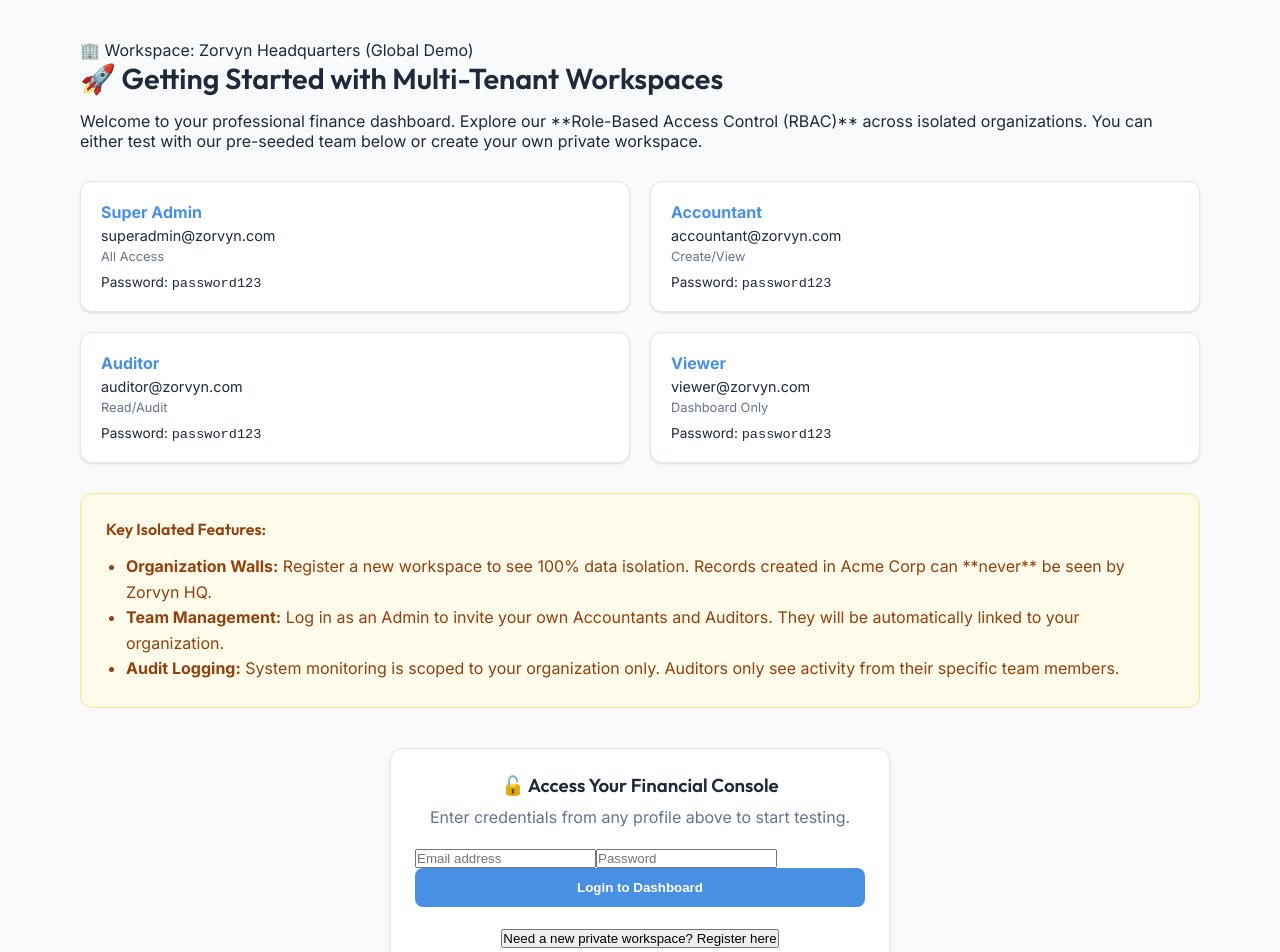
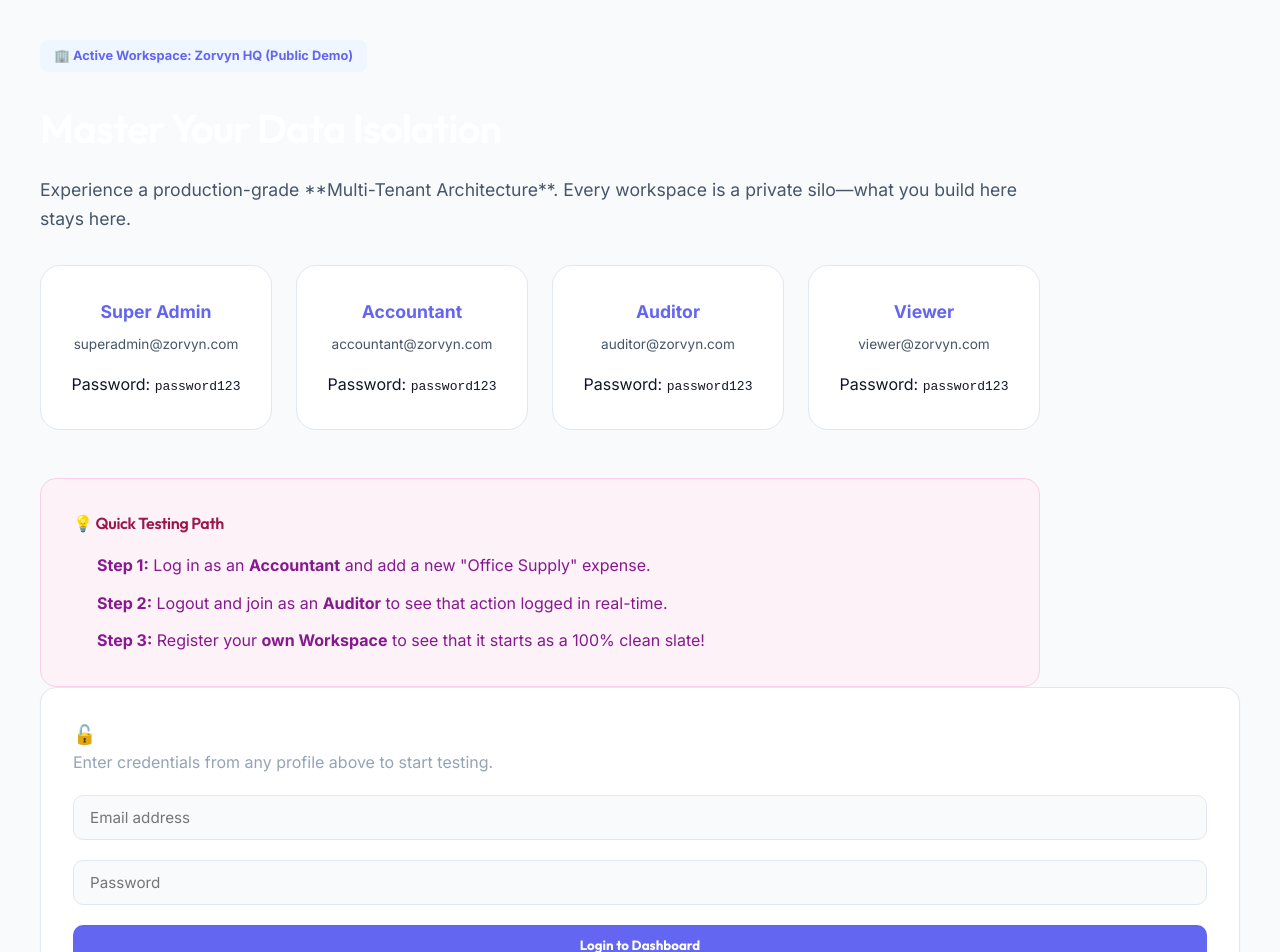
Before and after one commit to Kalash-Harchandani/zorvyn-finance-dashboard, a React (Create React App) app in the folder client/: page / in a window 1280 px wide. Shown: the top 952 px of the page. Built offline with nearby package versions, Linux system fonts and the light colour scheme.

Commit message:
UI Polish: Inter/Outfit fonts, Indigo/Slate theme, and improved 'How to Use' experience

```diff
--- a/client/src/App.css
+++ b/client/src/App.css
@@ -1,4 +1,44 @@
-/* Layout Containers */
+@import url('https://fonts.googleapis.com/css2?family=Inter:wght@300;400;500;600;700&family=Outfit:wght@400;500;600;700&display=swap');
+
+:root {
+  /* Ultra-Premium Slate & Indigo Design System */
+  --primary-color: #6366f1; /* Indigo 500 */
+  --primary-glow: rgba(99, 102, 241, 0.15);
+  --bg-main: #f8fafc; /* Slate 50 */
+  --card-bg: #ffffff;
+  --sidebar-bg: #ffffff;
+  --text-primary: #0f172a; /* Slate 900 */
+  --text-secondary: #475569; /* Slate 600 */
+  --text-muted: #94a3b8; /* Slate 400 */
+  --border-color: #e2e8f0; /* Slate 200 */
+  --success: #10b981;
+  --error: #f43f5e;
+  --radius-lg: 16px;
+  --radius-md: 10px;
+  --shadow-sm: 0 1px 2px 0 rgb(0 0 0 / 0.05);
+  --shadow-md: 0 4px 6px -1px rgb(0 0 0 / 0.1), 0 2px 4px -2px rgb(0 0 0 / 0.1);
+}
+
+* {
+  box-sizing: border-box;
+  margin: 0;
+  padding: 0;
+}
+
+body {
+  font-family: 'Inter', -apple-system, system-ui, sans-serif;
+  background-color: var(--bg-main);
+  color: var(--text-primary);
+  line-height: 1.6;
+  -webkit-font-smoothing: antialiased;
+}
+
+h1, h2, h3, h4 {
+  font-family: 'Outfit', sans-serif;
+  letter-spacing: -0.02em;
+}
+
+/* Base Layout */
 .app-layout {
   display: flex;
   min-height: 100vh;
@@ -6,339 +46,261 @@
 
 .main-content-view {
   flex: 1;
-  padding: 40px;
-  max-width: 1200px;
+  padding: 2.5rem;
+  overflow-y: auto;
+  max-width: 1400px;
   margin: 0 auto;
-  animation: fadeIn 0.4s ease-out;
 }
 
-.landing-login-section {
-  max-width: 500px;
-  margin: 40px auto;
-  border-top: 3px solid var(--primary-color);
-}
-
-.landing-login-section h3 {
-  text-align: center;
-  margin-bottom: 10px;
-}
-
-.landing-login-section p {
-  text-align: center;
-  margin-bottom: 20px;
-}
-
-/* Sidebar Styles */
+/* Sidebar Navigation */
 .sidebar-container {
   width: 280px;
-  background-color: var(--sidebar-bg);
-  color: white;
+  background: var(--sidebar-bg);
+  border-right: 1px solid var(--border-color);
   display: flex;
   flex-direction: column;
-  padding: 30px 20px;
+  padding: 2rem 1.5rem;
   height: 100vh;
   position: sticky;
   top: 0;
-  box-shadow: 4px 0 10px rgba(0,0,0,0.1);
 }
 
 .sidebar-header {
   display: flex;
   align-items: center;
-  gap: 15px;
-  margin-bottom: 40px;
+  gap: 12px;
+  margin-bottom: 2.5rem;
 }
 
 .site-logo {
   width: 40px;
   height: 40px;
-  background: linear-gradient(135deg, var(--primary-color), #8b5cf6);
-  border-radius: 10px;
+  background: var(--primary-color);
+  color: white;
+  border-radius: 12px;
+  display: flex;
+  align-items: center;
+  justify-content: center;
+  font-family: 'Outfit', sans-serif;
+  font-weight: 700;
+  box-shadow: 0 4px 12px rgba(99, 102, 241, 0.3);
+}
+
+.workspace-branding h2 { font-size: 1.1rem; }
+.workspace-branding small { color: var(--text-muted); font-weight: 600; font-size: 0.7rem; }
+
+.user-profile-summary {
+  background: #f1f5f9;
+  padding: 1rem;
+  border-radius: var(--radius-md);
+  display: flex;
+  align-items: center;
+  gap: 12px;
+  margin-bottom: 2rem;
+}
+
+.avatar {
+  background: var(--primary-color);
+  color: white;
+  width: 42px;
+  height: 42px;
+  border-radius: 50%;
   display: flex;
   align-items: center;
   justify-content: center;
   font-weight: 700;
-  font-size: 1.5rem;
 }
 
-.user-profile-summary {
+.username { font-weight: 600; font-size: 0.95rem; }
+.role-tag { font-size: 0.75rem; background: #e2e8f0; padding: 2px 8px; border-radius: 6px; font-weight: 600; }
+
+.sidebar-menu { flex: 1; display: flex; flex-direction: column; gap: 6px; }
+
+.menu-item {
   display: flex;
   align-items: center;
   gap: 12px;
-  background: rgba(255,255,255,0.05);
-  padding: 15px;
-  border-radius: var(--border-radius);
-  margin-bottom: 30px;
+  padding: 12px 16px;
+  border: none;
+  background: transparent;
+  color: var(--text-secondary);
+  border-radius: 10px;
+  cursor: pointer;
+  transition: all 0.2s;
+  font-weight: 500;
 }
 
-.avatar {
-  width: 45px;
-  height: 45px;
-  background: var(--primary-color);
-  border-radius: 50%;
-  display: flex;
-  align-items: center;
-  justify-content: center;
+.menu-item:hover { background: #f1f5f9; color: var(--primary-color); }
+.menu-item.active { background: #eff6ff; color: var(--primary-color); font-weight: 600; }
+
+.logout-menu-item {
+  color: var(--error);
+  margin-top: auto;
+  border: none;
+  background: transparent;
+  padding: 12px 16px;
   font-weight: 600;
-}
-
-.username {
-  font-size: 0.95rem;
-  font-weight: 600;
-}
-
-.role-tag {
-  font-size: 0.75rem;
-  background: rgba(255,255,255,0.1);
-  padding: 2px 8px;
+  cursor: pointer;
   border-radius: 10px;
-  margin-top: 4px;
-}
-
-.sidebar-menu {
-  flex: 1;
-  display: flex;
-  flex-direction: column;
-  gap: 8px;
-}
-
-.menu-item, .logout-menu-item {
   display: flex;
   align-items: center;
   gap: 12px;
-  padding: 12px 15px;
-  background: transparent;
-  border: none;
-  color: #94a3b8;
-  border-radius: var(--border-radius);
-  cursor: pointer;
-  transition: all 0.2s ease;
-  text-align: left;
-  font-size: 0.95rem;
 }
 
-.menu-item:hover, .menu-item.active {
-  background: rgba(255,255,255,0.1);
-  color: white;
-}
+.logout-menu-item:hover { background: #fff1f2; }
 
-.logout-menu-item {
-  margin-top: auto;
-  color: #fca5a5;
-}
-
-.logout-menu-item:hover {
-  background: rgba(239,68,68,0.1);
-}
-
-/* Stats Grid */
+/* Dashboard UI */
 .stats-grid {
   display: grid;
-  grid-template-columns: repeat(3, 1fr);
-  gap: 24px;
-  margin-bottom: 40px;
+  grid-template-columns: repeat(auto-fit, minmax(300px, 1fr));
+  gap: 1.5rem;
+  margin-bottom: 2.5rem;
 }
 
 .stat-card {
-  background: var(--card-bg);
-  padding: 24px;
-  border-radius: var(--border-radius);
+  background: white;
+  padding: 1.75rem;
+  border-radius: var(--radius-lg);
+  border: 1px solid var(--border-color);
   box-shadow: var(--shadow-sm);
-  border: 1px solid var(--border-color);
-  transition: transform 0.2s ease;
+  display: flex;
+  flex-direction: column;
 }
 
-.stat-card:hover { transform: translateY(-5px); }
+.stat-header { color: var(--text-secondary); font-weight: 600; font-size: 0.9rem; margin-bottom: 0.5rem; }
+.stat-value { font-size: 2.25rem; font-weight: 800; }
 
-.stat-header {
-  display: flex;
-  align-items: center;
-  gap: 10px;
-  margin-bottom: 12px;
+.stat-card.income .stat-value { color: var(--success); }
+.stat-card.expense .stat-value { color: var(--error); }
+.stat-card.net .stat-value { color: var(--primary-color); }
+
+.card-container {
+  background: white;
+  padding: 2rem;
+  border-radius: var(--radius-lg);
+  border: 1px solid var(--border-color);
+  box-shadow: var(--shadow-sm);
 }
 
-.stat-value {
-  font-size: 1.8rem;
-  font-weight: 700;
-  font-family: 'Outfit', sans-serif;
+.dashboard-grid {
+  display: grid;
+  grid-template-columns: 380px 1fr;
+  gap: 1.5rem;
 }
 
-.stat-card.income .stat-value { color: var(--success-color); }
-.stat-card.expense .stat-value { color: var(--error-color); }
-.stat-card.net .stat-value { color: var(--primary-color); }
-
-/* Dashboard Sections */
-.dashboard-grid {
-  display: grid;
-  grid-template-columns: 350px 1fr;
-  gap: 30px;
-}
-
-.card-container {
-  background: var(--card-bg);
-  padding: 24px;
-  border-radius: var(--border-radius);
-  box-shadow: var(--shadow-md);
-  border: 1px solid var(--border-color);
-}
-
-/* Form Styles */
-.form-card h3 { margin-bottom: 20px; }
-.form-group { margin-bottom: 15px; }
-.form-group.row { display: grid; grid-template-columns: 1fr 1fr; gap: 15px; }
-.input-group label { display: block; font-size: 0.85rem; margin-bottom: 5px; color: var(--text-muted); }
-
-.input-group input, .input-group select, textarea {
-  width: 100%;
-  padding: 10px;
+/* Forms */
+.create-form { display: flex; flex-direction: column; gap: 1.25rem; }
+input, select, textarea {
+  padding: 12px 16px;
+  border-radius: 10px;
   border: 1.5px solid var(--border-color);
-  border-radius: 8px;
+  background: #f8fafc;
   font-family: inherit;
-  transition: border-color 0.2s;
-}
-
-.input-group input:focus, .input-group select:focus {
-  border-color: var(--primary-color);
-  outline: none;
-}
-
-textarea { height: 100px; resize: none; }
-
-.currency-input { position: relative; }
-.currency-symbol { position: absolute; left: 10px; top: 10px; color: var(--text-muted); }
-.currency-input input { padding-left: 25px; }
-
-.btn {
-  padding: 12px 20px;
-  border: none;
-  border-radius: 8px;
-  font-weight: 600;
-  cursor: pointer;
+  font-size: 0.95rem;
   transition: all 0.2s;
 }
 
-.btn-primary { background: var(--primary-color); color: white; }
-.btn-primary:hover { background: var(--primary-hover); transform: translateY(-1px); }
-.btn-block { width: 100%; }
-.btn-delete { background: #fee2e2; color: #ef4444; border-radius: 6px; }
-.btn-delete:hover { background: #fecaca; }
-
-/* Table Styles */
-.table-container {
-  overflow-x: auto;
+input:focus {
+  outline: none;
+  border-color: var(--primary-color);
   background: white;
-  border-radius: var(--border-radius);
+  box-shadow: 0 0 0 4px var(--primary-glow);
 }
 
-.transaction-table {
-  width: 100%;
-  border-collapse: collapse;
+.btn {
+  padding: 12px 24px;
+  border-radius: 10px;
+  font-weight: 700;
+  cursor: pointer;
+  transition: all 0.2s;
+  font-family: 'Outfit', sans-serif;
+  border: none;
 }
 
-.transaction-table th, .transaction-table td {
-  padding: 15px 20px;
+.btn-primary { background: var(--primary-color); color: white; }
+.btn-primary:hover { background: #4f46e5; transform: translateY(-1px); }
+
+/* Tables */
+.transaction-table { width: 100%; border-collapse: collapse; margin-top: 1rem; }
+.transaction-table th {
   text-align: left;
+  padding: 1rem;
+  background: #f8fafc;
+  color: var(--text-secondary);
+  font-size: 0.8rem;
+  font-weight: 700;
+  text-transform: uppercase;
+  letter-spacing: 0.05em;
   border-bottom: 1px solid var(--border-color);
 }
 
-.transaction-table th {
-  background: #f1f5f9;
-  font-weight: 600;
-  text-transform: uppercase;
+.transaction-table td { padding: 1rem; border-bottom: 1px solid var(--border-color); font-size: 0.95rem; }
+.transaction-table tr:hover { background: #f8fafc; }
+
+.badge {
+  padding: 4px 12px;
+  border-radius: 20px;
   font-size: 0.75rem;
-  letter-spacing: 0.05em;
-  color: var(--text-muted);
+  font-weight: 700;
+}
+.badge-income { background: #ecfdf5; color: #059669; }
+.badge-expense { background: #fff1f2; color: #e11d48; }
+
+/* Welcome Guide */
+.welcome-info-container { max-width: 1000px; }
+.workspace-badge {
+  display: inline-block;
+  padding: 6px 14px;
+  background: #eff6ff;
+  color: var(--primary-color);
+  border-radius: 8px;
+  font-weight: 700;
+  font-size: 0.8rem;
+  margin-bottom: 1.5rem;
 }
 
-.type-cell { font-weight: 600; font-size: 0.8rem; }
-.type-cell.income { color: var(--success-color); }
-.type-cell.expense { color: var(--error-color); }
-
-/* Access Denied / Empty State */
-.access-denied-container, .empty-state {
-  text-align: center;
-  padding: 60px 40px;
-  background: #f8fafc;
-  border: 2px dashed var(--border-color);
-  border-radius: var(--border-radius);
-  animation: fadeIn 0.5s ease-out;
-}
-
-.access-denied-icon { font-size: 3rem; margin-bottom: 20px; }
-.access-denied-hint { margin-top: 15px; font-size: 0.85rem; color: var(--text-muted); }
-
-/* Welcome Guide */
-.welcome-info-container h3 { margin-bottom: 15px; font-size: 1.8rem; }
 .test-profiles-grid {
   display: grid;
-  grid-template-columns: repeat(2, 1fr);
-  gap: 20px;
-  margin: 30px 0;
+  grid-template-columns: repeat(auto-fit, minmax(220px, 1fr));
+  gap: 1.5rem;
+  margin: 2rem 0;
 }
 
 .test-profile-card {
-  padding: 20px;
+  padding: 2rem 1.5rem;
   background: white;
-  border-radius: var(--border-radius);
   border: 1px solid var(--border-color);
-  box-shadow: var(--shadow-sm);
-  transition: border-color 0.2s;
+  border-radius: 20px;
+  text-align: center;
+  transition: transform 0.2s;
 }
 
-.test-profile-card:hover { border-color: var(--primary-color); }
-.profile-role { font-weight: 700; color: var(--primary-color); margin-bottom: 5px; }
-.profile-email { font-size: 0.9rem; color: var(--text-main); }
-.profile-access { font-size: 0.8rem; color: var(--text-muted); margin: 5px 0 10px; }
-.profile-pass { font-size: 0.85rem; }
+.test-profile-card:hover { border-color: var(--primary-color); transform: translateY(-5px); }
+.profile-role { color: var(--primary-color); font-weight: 800; font-size: 1.1rem; margin-bottom: 0.5rem; }
+.profile-email { color: var(--text-secondary); font-size: 0.85rem; margin-bottom: 1rem; }
 
 .usage-guide {
-  background: #fffbeb;
-  padding: 25px;
-  border-radius: var(--border-radius);
-  border: 1px solid #fde68a;
-  margin-top: 30px;
+  background: #fdf2f8; /* Very light pink/slate mix */
+  border-radius: 16px;
+  padding: 2rem;
+  margin-top: 3rem;
+  border: 1px solid #fbcfe8;
 }
 
-.usage-guide h4 { color: #92400e; margin-bottom: 15px; }
-.usage-guide ul { padding-left: 20px; color: #92400e; line-height: 1.6; }
+.usage-guide h4 { color: #9d174d; margin-bottom: 1rem; }
+.usage-guide ul { color: #86198f; padding-left: 1.5rem; }
 
-/* Activity Log */
-.timeline-item {
-  display: flex;
-  gap: 15px;
-  border-left: 2px solid var(--border-color);
-  margin-left: 10px;
-  padding-left: 20px;
-  padding-bottom: 25px;
-  position: relative;
+/* Animations */
+@keyframes fadeIn { from { opacity: 0; transform: translateY(10px); } to { opacity: 1; transform: translateY(0); } }
+.main-content-view > div { animation: fadeIn 0.5s cubic-bezier(0.16, 1, 0.3, 1); }
+
+/* Responsive */
+@media (max-width: 1200px) {
+  .dashboard-grid { grid-template-columns: 1fr; }
 }
 
-.timeline-badge {
-  position: absolute;
-  left: -13px;
-  background: var(--bg-color);
-  padding: 2px;
-  font-size: 1rem;
+@media (max-width: 768px) {
+  .sidebar-container { width: 70px; padding: 2rem 0.5rem; }
+  .label, .workspace-branding, .user-info { display: none; }
+  .site-logo { margin: 0 auto; }
 }
-
-/* Auth Pages */
-.login-view {
-  display: flex;
-  align-items: center;
-  justify-content: center;
-  min-height: 100vh;
-  background: linear-gradient(135deg, var(--sidebar-bg), #0f172a);
-}
-
-.login-card {
-  width: 420px;
-  padding: 40px;
-  background: white;
-  border-radius: 20px;
-  box-shadow: var(--shadow-lg);
-  text-align: center;
-}
-
-.login-card h2 { margin-bottom: 30px; font-size: 2rem; }
-.login-card input { margin-bottom: 15px; padding: 12px; }
-.login-card button { margin-top: 10px; }
--- a/client/src/components/WelcomeInfo.jsx
+++ b/client/src/components/WelcomeInfo.jsx
@@ -5,32 +5,42 @@ const WelcomeInfo = () => {
     { email: 'superadmin@zorvyn.com', role: 'Super Admin', access: 'All Access' },
     { email: 'accountant@zorvyn.com', role: 'Accountant', access: 'Create/View' },
     { email: 'auditor@zorvyn.com', role: 'Auditor', access: 'Read/Audit' },
-    { email: 'viewer@zorvyn.com', role: 'Viewer', access: 'Dashboard Only' },
+    { email: 'viewer@zorvyn.com', role: 'Viewer', access: 'Insights Only' },
   ];
 
   return (
     <div className="welcome-info-container">
-      <div className="workspace-badge">🏢 Workspace: Zorvyn Headquarters (Global Demo)</div>
-      <h3>🚀 Getting Started with Multi-Tenant Workspaces</h3>
-      <p>Welcome to your professional finance dashboard. Explore our **Role-Based Access Control (RBAC)** across isolated organizations. You can either test with our pre-seeded team below or create your own private workspace.</p>
+      <div className="workspace-badge">🏢 Active Workspace: Zorvyn HQ (Public Demo)</div>
+      <h1 style={{fontSize: '2.5rem', marginBottom: '1rem'}}>Master Your Data Isolation</h1>
+      <p style={{fontSize: '1.1rem', color: '#475569', marginBottom: '2rem'}}>
+        Experience a production-grade **Multi-Tenant Architecture**.
+        Every workspace is a private silo—what you build here stays here.
+      </p>
 
       <div className="test-profiles-grid">
         {testUsers.map((u) => (
           <div key={u.email} className="test-profile-card">
             <div className="profile-role">{u.role}</div>
             <div className="profile-email">{u.email}</div>
-            <div className="profile-access">{u.access}</div>
             <div className="profile-pass">Password: <code>password123</code></div>
           </div>
         ))}
       </div>
 
       <div className="usage-guide">
-        <h4>Key Isolated Features:</h4>
-        <ul>
-          <li><strong>Organization Walls:</strong> Register a new workspace to see 100% data isolation. Records created in Acme Corp can **never** be seen by Zorvyn HQ.</li>
-          <li><strong>Team Management:</strong> Log in as an Admin to invite your own Accountants and Auditors. They will be automatically linked to your organization.</li>
-          <li><strong>Audit Logging:</strong> System monitoring is scoped to your organization only. Auditors only see activity from their specific team members.</li>
+        <h4 style={{display: 'flex', alignItems: 'center', gap: '8px'}}>
+           💡 Quick Testing Path
+        </h4>
+        <ul style={{marginTop: '15px', listStyle: 'none'}}>
+          <li style={{marginBottom: '12px'}}>
+            <strong>Step 1:</strong> Log in as an <strong>Accountant</strong> and add a new "Office Supply" expense.
+          </li>
+          <li style={{marginBottom: '12px'}}>
+            <strong>Step 2:</strong> Logout and join as an <strong>Auditor</strong> to see that action logged in real-time.
+          </li>
+          <li>
+            <strong>Step 3:</strong> Register your <strong>own Workspace</strong> to see that it starts as a 100% clean slate!
+          </li>
         </ul>
       </div>
     </div>
```
Also changed, not shown: client/src/App.jsx (+33 -6 lines).
